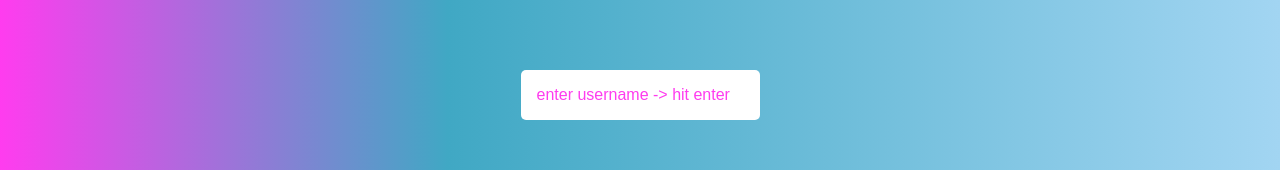
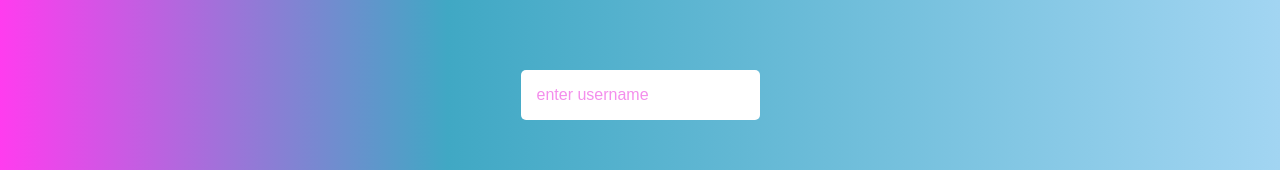
Before and after one commit to agorodinskaya/cssPractice, a plain HTML site: page github/newindex.html in a window 1280 px wide. Shown: the part 305-475 px from the top of the page. Drawn offline with Linux system fonts and the light colour scheme.

Commit message:
mini change

```diff
--- a/github/newindex.html
+++ b/github/newindex.html
@@ -8,7 +8,7 @@
   </head>
   <body>
     <form action="" id="form">
-      <input type="text" id="search" placeholder="enter username -> hit enter" />
+      <input type="text" id="search" placeholder="enter username" />
     </form>
     <main id="main"></main>
     <script src="newapp.js"></script>
--- a/github/newstyle.css
+++ b/github/newstyle.css
@@ -39,7 +39,7 @@ input {
 }
 
 input::placeholder {
-  color: #ff3cef;
+  color: #e917d77c;
 }
 
 .user-info ul {
```
